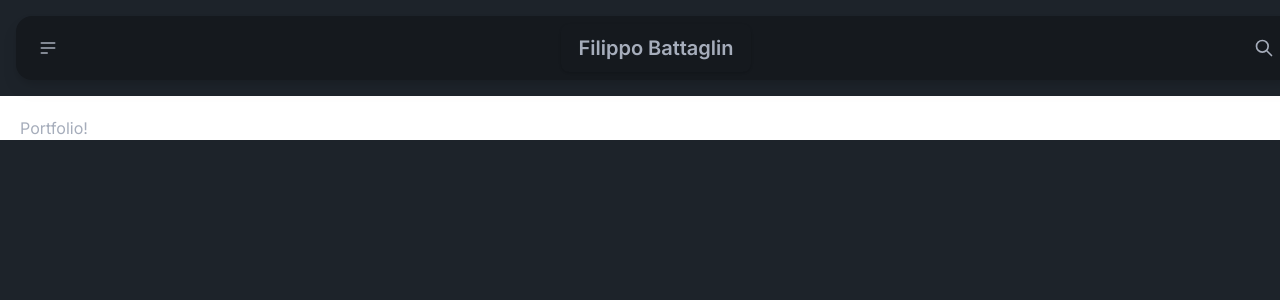
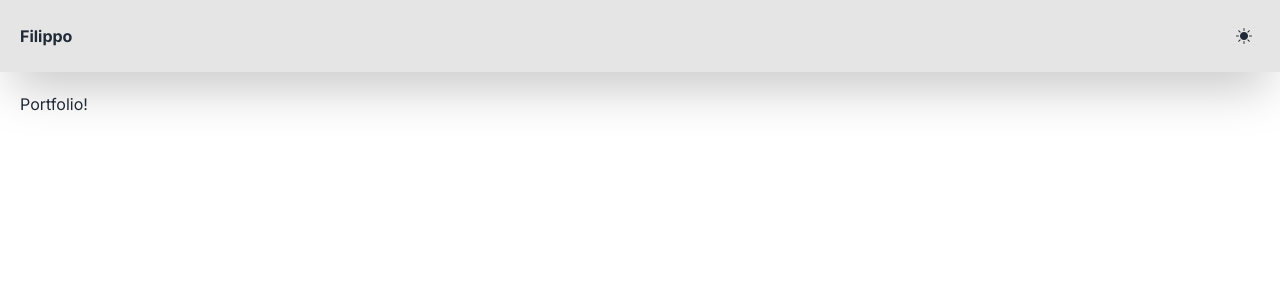
Before and after one commit to Fil0611/Portfolio, a Next.js app: page / in a window 1280 px wide. Shown: the top 300 px of the page. Built offline with nearby package versions, Linux system fonts and the light colour scheme.

Commit message:
- Added Bootstrap Icon dependency - Moved UI custom components to 'components' folder - Added a button for changing theme

```diff
--- a/package.json
+++ b/package.json
@@ -9,6 +9,7 @@
     "lint": "next lint"
   },
   "dependencies": {
+    "bootstrap-icons": "^1.11.3",
     "next": "14.2.7",
     "react": "^18",
     "react-dom": "^18"
--- a/src/app/layout.tsx
+++ b/src/app/layout.tsx
@@ -16,7 +16,9 @@ export default function RootLayout({
 }>) {
   return (
     <html lang="en">
-      <body className={inter.className}>{children}</body>
+      <body className={inter.className}>
+        {children}
+      </body>
     </html>
   );
 }
--- a/src/app/page.tsx
+++ b/src/app/page.tsx
@@ -1,52 +1,19 @@
-import Link from 'next/link'
+import Link from 'next/link';
+import "bootstrap-icons/font/bootstrap-icons.css";
+import ThemeButton from '../components/themeButton';
 
-export default function Home () {
+export default function Home() {
   return (
     <>
-    <div className="navbar bg-base-300 rounded-box m-4 drop-shadow-lg">
-      <div className="navbar-start">
-        <div className="dropdown">
-          <div role="button" className="btn btn-ghost btn-circle">
-            <svg
-              xmlns="http://www.w3.org/2000/svg"
-              className="h-5 w-5"
-              fill="none"
-              viewBox="0 0 24 24"
-              stroke="currentColor">
-              <path
-                stroke-linecap="round"
-                stroke-linejoin="round"
-                stroke-width="2"
-                d="M4 6h16M4 12h16M4 18h7" />
-            </svg>
-          </div>
-          <ul className="menu menu-sm dropdown-content bg-base-100 rounded-box z-[1] mt-3 w-52 p-2 shadow">
-            <li><a>Apps</a></li>
-            <li><a>About Me</a></li>
-          </ul>
+      <div className='navbar bg-neutral-200 dark:bg-neutral-900 p-3 shadow-2xl'>
+        <div className="flex-1 p-2">
+          <b>Filippo</b>
         </div>
+
+        <ThemeButton />
       </div>
-      <div className="navbar-center">
-        <Link className="btn btn-ghost text-xl shadow" href="/" >Filippo Battaglin</Link>
-      </div>
-      <div className="navbar-end">
-        <button className="btn btn-ghost btn-circle">
-          <svg
-            xmlns="http://www.w3.org/2000/svg"
-            className="h-5 w-5"
-            fill="none"
-            viewBox="0 0 24 24"
-            stroke="currentColor">
-            <path
-              stroke-linecap="round"
-              stroke-linejoin="round"
-              stroke-width="2"
-              d="M21 21l-6-6m2-5a7 7 0 11-14 0 7 7 0 0114 0z" />
-          </svg>
-        </button>
-      </div>
-    </div>
-    <h1 className='ps-5 pt-5 bg-white'>Portfolio!</h1>
+
+      <h1 className='ps-5 pt-5'>Portfolio!</h1>
     </>
   );
 }
--- /dev/null
+++ b/src/components/themeButton.tsx
@@ -0,0 +1,33 @@
+'use client'
+
+import "bootstrap-icons/font/bootstrap-icons.css";
+import { useState } from 'react';
+
+export default function ThemeButton() {
+	const isLight: boolean = true;
+
+	// 1. ottenere il tema selezionato
+	// 2. impostarlo come valore iniziale per lo state
+	// 3. quando cambia il valore di theme, cambiare anche prefers-color-scheme in accordanza
+	const [theme, setTheme] = useState(isLight);
+
+	// Funzione per l'handling the tema selezionato
+	function handleChangeTheme() {
+		console.log("Changed Theme!");	// [DEBUG]
+		if (theme) {
+			setTheme(false);
+		} else {
+			setTheme(true);
+		}
+	}
+
+	return (
+		<div className='flex-none'>
+			<div role='button' className={'btn btn-ghost btn-circle'}>
+				<button className='navbar-end' onClick={handleChangeTheme}>
+					<i className={'bi-' + (theme ? 'brightness-high' : 'moon-stars') + '-fill'} style={{ fontSize: 1 + 'rem' }} />
+				</button>
+			</div>
+		</div>
+	)
+}
--- a/tailwind.config.ts
+++ b/tailwind.config.ts
@@ -20,8 +20,8 @@ const config: Config = {
   ],
   daisyui: {
     themes: [
+      "light",
       "dark",
-      "light",
     ],
   },
 };
```
Also changed, not shown: 1 other file (tests, documents, lock files or other folders).
